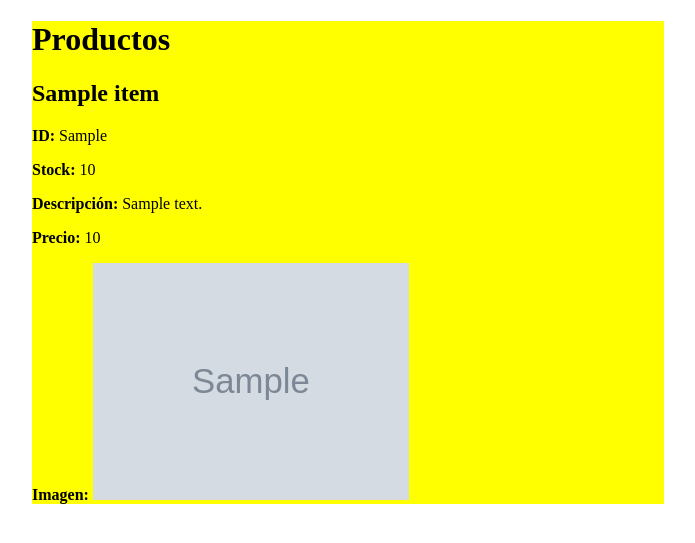
After one commit to FhantomDev/Proyecto-integraci-n, a Django app: page /productos in a window 1280 px wide. The commit adds this page. Shown: the top 543 px of the page, without its empty margins (292-987 px from the left). Run offline with Django 4.2, Linux system fonts and the light colour scheme; tables that the repository leaves empty hold one stand-in row (values such as "Sample post"); grey boxes marked "Sample" are stand-in pictures; a database or web service that is not in the repository returns one stand-in record (values such as "Sample title"); data that the repository does not hold is empty.

Commit message:
Llamada al endpoint de productos

```diff
--- a/Ferremax/static/css/style.css
+++ b/Ferremax/static/css/style.css
@@ -766,3 +766,7 @@
     text-align: center;
     justify-content: center;
 }
+
+.imagenProducto {
+    width: 50%;
+}
--- /dev/null
+++ b/Ferremax/templates/core/productos.html
@@ -0,0 +1,26 @@
+<!DOCTYPE html>
+<html lang="en">
+  {%load static%}
+<head>
+  <meta charset="UTF-8">
+  <meta name="viewport" content="width=device-width, initial-scale=1.0">
+  <title>Productos</title>
+  <link href="{% static '../static/css/style.css' %}" rel="stylesheet" />
+
+</head>
+<body>
+  <div style="background-color: yellow; width: 50%; margin: auto">
+    <h1>Productos</h1>
+    {% for producto in productos %}
+    <div>
+        <h2>{{ producto.nombreProducto }}</h2>
+        <p><strong>ID:</strong> {{ producto.idProducto }}</p>
+        <p><strong>Stock:</strong> {{ producto.stockProducto }}</p>
+        <p><strong>Descripción:</strong> {{ producto.descripcionProducto }}</p>
+        <p><strong>Precio:</strong> {{ producto.precioProducto }}</p>
+        <p><strong>Imagen:</strong> <img class="imagenProducto" src="{{ producto.imagenProducto }}" alt="{{ producto.nombreProducto }}"></p>
+    </div>
+{% endfor %}
+  </div>
+</body>
+</html>
--- a/Ferremax/urls.py
+++ b/Ferremax/urls.py
@@ -11,7 +11,8 @@ from .views import (
     resultado,
     pedido,
     pago,
-    retorno_pago
+    retorno_pago,
+    productos
 )
 
 router = routers.DefaultRouter()
@@ -27,5 +28,6 @@ urlpatterns = [
     path("pedido", pedido, name="pedido"),
     path("pago", pago, name="pago"),
     path("retorno_pago", retorno_pago, name="retorno_pago"),
+    path("productos", productos, name="productos"),
     path('', include(router.urls))
 ]
--- a/Ferremax/views.py
+++ b/Ferremax/views.py
@@ -1,6 +1,7 @@
 from django.shortcuts import render, redirect
 from django.urls import reverse
 from .models import marca, categoria, proveedor, producto, cargo, empleado
+import requests
 
 from django.conf import settings
 from django.http import JsonResponse
@@ -158,3 +159,21 @@ def retorno_pago(request):
     }
 
     return render(request, 'core/retorno_pago.html', context)
+
+
+def productos(request):
+    url = 'http://localhost:8000/api/productos'
+
+    try:
+        response = requests.get(url)
+        response.raise_for_status()
+        datos = response.json()
+    except requests.exceptions.RequestException as e:
+        print(f"Error al hacer la solicitud a la API: {e}")
+        datos = None
+
+    context = {
+        'productos': datos
+    }
+
+    return render(request, 'core/productos.html', context)
```
